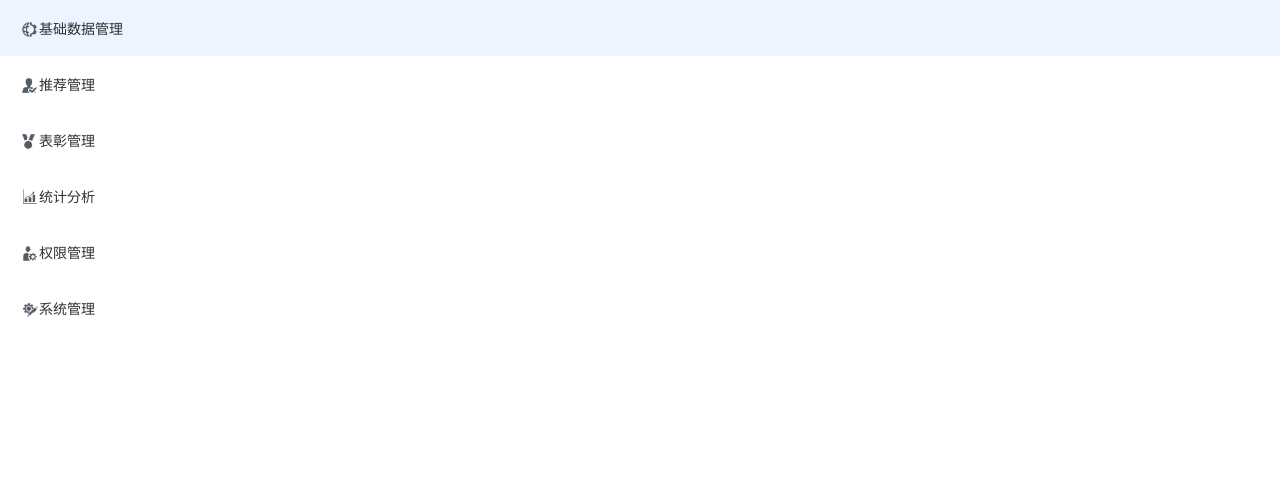
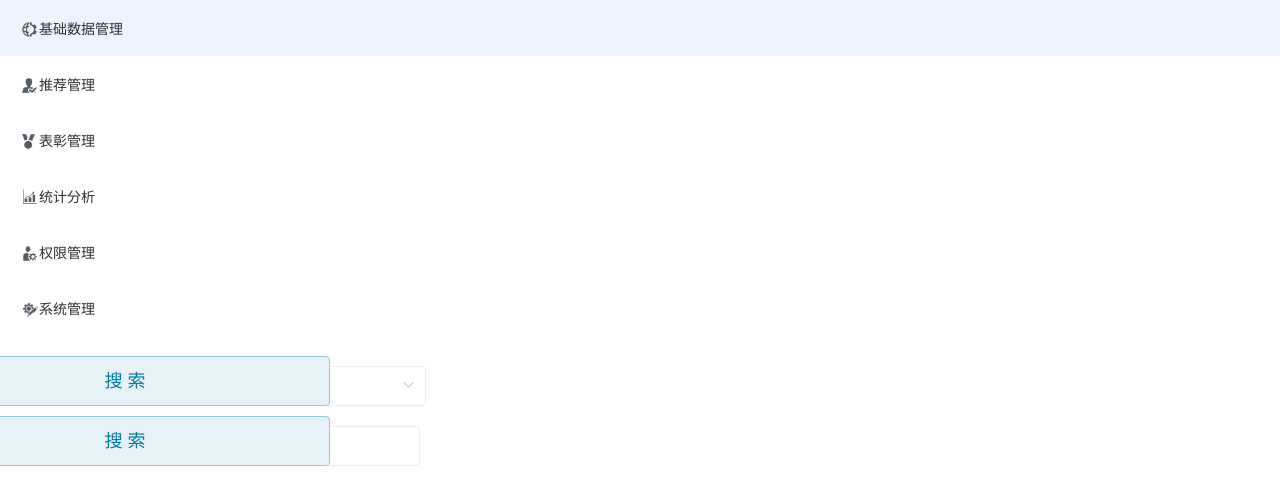
Before and after one commit to 7-squad/secondproject, a Nuxt app: page /test in a window 1280 px wide. Shown: the top 504 px of the page. Built offline with nearby package versions, Linux system fonts and the light colour scheme.

Commit message:
杨丽明 各种搜索组件提交

```diff
--- /dev/null
+++ b/components/Zujian.vue
@@ -0,0 +1,45 @@
+<template>
+<!-- 招生计划设置 -->
+     <div class="handle-box">
+                招生年度：
+                <el-select placeholder="2018年春节招生" class="handle-select mr10">
+                    <el-option key="1" label="广东省" value="广东省"></el-option>
+                    <el-option key="2" label="湖南省" value="湖南省"></el-option>
+                </el-select>
+
+                <el-button type="primary" @click="handleSearch" class="el-button el-button--default is-plain">
+                    搜     索</el-button>
+
+
+<div class="input">
+    <!-- 招生老师设置 -->
+所在地区：<el-input placeholder="请输入所在地区" class="handle-input"></el-input>
+<el-button type="primary" @click="handleSearch" class="el-button el-button--default is-plain">
+                    搜     索</el-button>
+
+
+</div>
+            </div>
+
+
+</template>
+
+
+<style lang="less" scoped>
+// 招生计划设置
+.handle-select{
+padding: 10px;
+}
+.el-button--primary.is-plain[data-v-346a9102] {
+    color: black;
+    background: #fff;
+    border-color: #cbd1d3;
+
+}
+// 招生老师设置
+.handle-input {
+    width: 300px;
+    display: inline-block;
+    padding: 10px;
+}
+</style>
--- a/pages/test.vue
+++ b/pages/test.vue
@@ -1,5 +1,6 @@
 <template>
     <div>
         <Navbar />
+        <Zujian />
     </div>
 </template>
```
